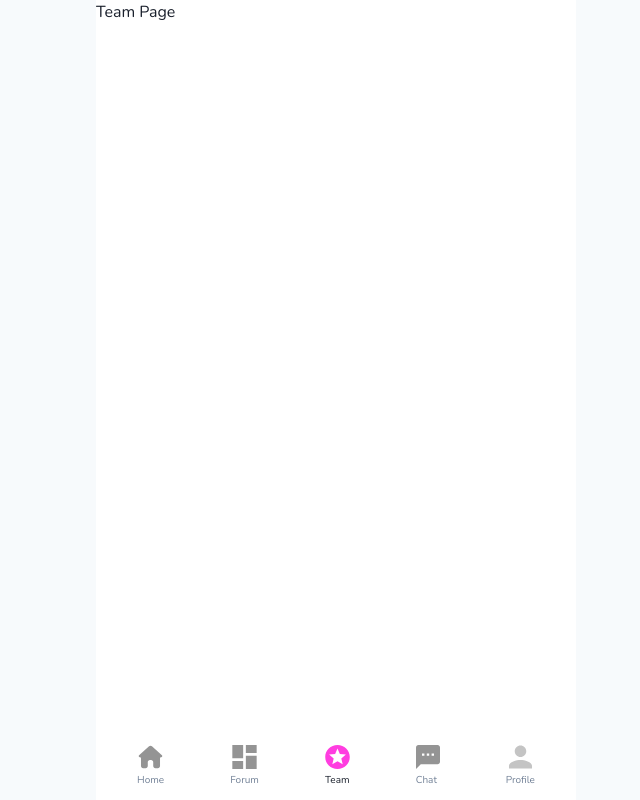
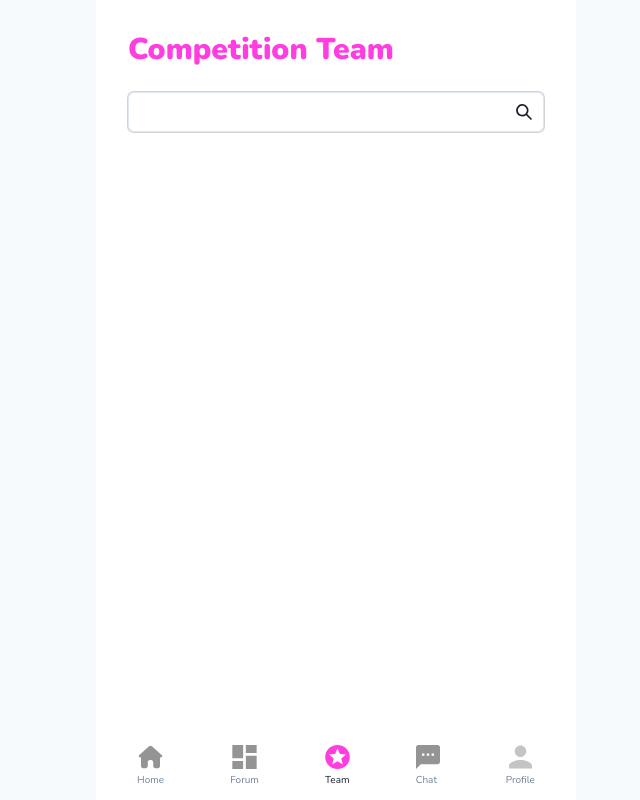
Before and after one commit to milhamm/vie, a Next.js app in the folder app/: page /team in a window 1280 px wide. Shown: the whole page, without its empty margins (304-944 px from the left). Built offline with nearby package versions, Linux system fonts and the light colour scheme.

Commit message:
add icons

```diff
--- a/app/package.json
+++ b/app/package.json
@@ -9,6 +9,7 @@
     "lint": "next lint"
   },
   "dependencies": {
+    "@chakra-ui/icons": "^1.1.7",
     "@chakra-ui/react": "^1.8.6",
     "@emotion/react": "^11.8.2",
     "@emotion/styled": "^11.8.1",
--- a/app/pages/team.tsx
+++ b/app/pages/team.tsx
@@ -1,9 +1,26 @@
+import {
+  Input,
+  InputGroup,
+  InputLeftElement,
+  InputRightElement,
+} from "@chakra-ui/react";
+import { SearchIcon } from "@chakra-ui/icons";
 import DefaultLayout from "components/Layouts/DefaultLayout";
 
 const Team = () => {
   return (
     <DefaultLayout>
-      <h1>Team Page</h1>
+      <div className="p-8">
+        <h1 className="text-3xl font-black text-[#FF3DE0] mb-6">
+          Competition Team
+        </h1>
+        <InputGroup>
+          <Input />
+          <InputRightElement>
+            <SearchIcon />
+          </InputRightElement>
+        </InputGroup>
+      </div>
     </DefaultLayout>
   );
 };
```
Also changed, not shown: 2 other files (tests, documents, lock files or other folders).
